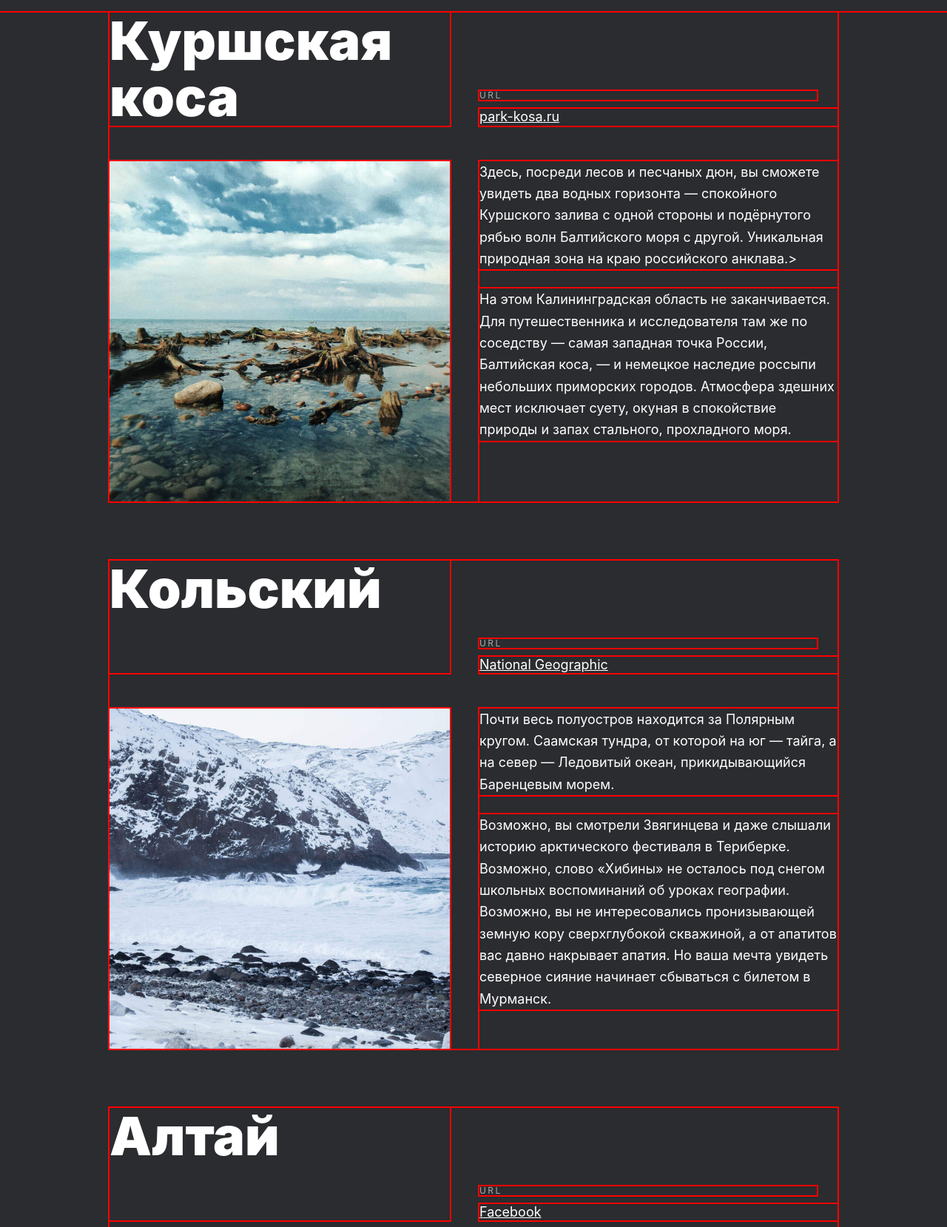
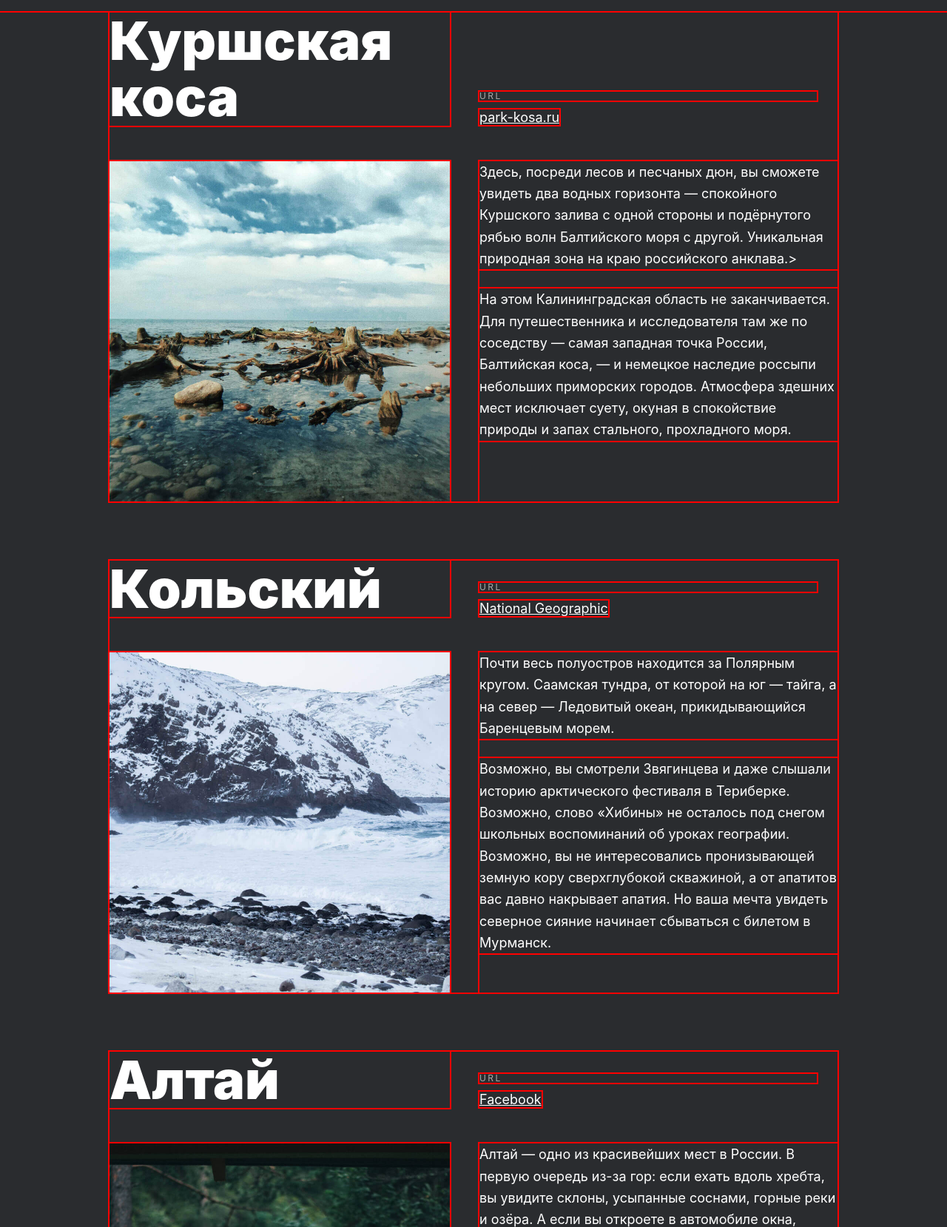
Before and after one commit to ksenia-gal/russian-travel, a plain HTML site: page index.html in a window 1280 px wide. Shown: the part 2500-4159 px from the top of the page at 74% size. Drawn offline with Linux system fonts and the light colour scheme; a web font is replaced by a local one.

Commit message:
22.01.23

```diff
--- a/blocks/place/__link/place__link.css
+++ b/blocks/place/__link/place__link.css
@@ -1,8 +1,6 @@
 .place__link {
-    grid-area: website;
     margin: 0;
     padding: 0;
-    margin-top: 130px;
     font-family: 'Inter', Arial, sans-serif;
     font-size: 18px;
     font-weight: 400;
--- a/blocks/place/__url-heading/place__url-heading.css
+++ b/blocks/place/__url-heading/place__url-heading.css
@@ -1,13 +1,11 @@
 .place__url-heading {
-    grid-area: website;
     width: 456px;
-    height: 12px;
     margin: 0;
-    margin-top: 106px;
     font-family: 'Inter', Arial, sans-serif;
     font-size: 12px;
     font-weight: 400;
     line-height: 12px;
+    margin-bottom: 12px;
     letter-spacing: 0.2em;
     color: #AAAAAA;
     outline: 2px solid red;
--- /dev/null
+++ b/blocks/place/__website/place__website.css
@@ -0,0 +1,5 @@
+.place__website {
+    grid-area: website;
+    align-self: end;
+    gap: 12px;
+}
--- a/blocks/place/place.css
+++ b/blocks/place/place.css
@@ -4,8 +4,8 @@
     grid-template-areas:
     "title website"
     "image text";
+    grid-template-columns: 460px 1fr;
     column-gap: 40px;
-    grid-template-columns: 460px 1fr;
     margin: 0;
     padding: 0;
     margin-bottom: 80px;
--- a/index.html
+++ b/index.html
@@ -172,10 +172,11 @@
           alt="Коса"
           data-type="auto"
         />
-        <div class="place__url-heading">URL</div>
+        <div class="place__website">
+          <p class="place__url-heading">URL</p>
         <a href="http://park-kosa.ru" class="place__link" target="_blank"
-          >park-kosa.ru</a
-        >
+          >park-kosa.ru</a>
+      </div>
         <div class="place__text">
                   <p class="place__paragraph">
           Здесь, посреди лесов и песчаных дюн, вы сможете увидеть два водных
@@ -200,13 +201,14 @@
           alt="Кольский"
           data-type="auto"
         />
-        <div class="place__url-heading">URL</div>
+        <div class="place__website">
+          <p class="place__url-heading">URL</p>
         <a
           href="https://yourshot.nationalgeographic.com/photos/?keywords=kolskiy"
           class="place__link"
           target="_blank"
-          >National Geographic</a
-        >
+          >National Geographic</a>
+        </div>
         <div class="place__text">
         <p class="place__paragraph">
           Почти весь полуостров находится за Полярным кругом. Саамская тундра,
@@ -231,7 +233,8 @@
           alt="Алтай"
           data-type="auto"
         />
-        <div class="place__url-heading">URL</div>
+        <div class="place__website">
+          <p class="place__url-heading">URL</p>
         <a
           href="https://www.youtube.com/watch?v=7ZEsoV7kWAQ
         "
@@ -239,6 +242,7 @@
           target="_blank"
           >Facebook</a
         >
+        </div>
         <div class="place__text">
         <p class="place__paragraph">
           Алтай — одно из красивейших мест в России. В первую очередь из-за гор:
@@ -262,10 +266,12 @@
           alt="Байкал"
           data-type="auto"
         />
-        <div class="place__url-heading">URL</div>
+        <div class="place__website">
+          <p class="place__url-heading">URL</p>
         <a href="https://vk.com/baikalmile" class="place__link" target="_blank"
           >https://vk.com/baikalmile</a
         >
+        </div>
         <div class="place__text">
         <p class="place__paragraph">
           Всем известен Байкал как крупнейшее озеро в мире. Многие также знают,
@@ -288,10 +294,12 @@
           alt="Карелия"
           data-type="auto"
         />
-        <div class="place__url-heading">URL</div>
+        <div class="place__website">
+          <p class="place__url-heading">URL</p>
         <a href="http://vodlozero.ru" class="place__link" target="_blank"
           >http://vodlozero.ru/</a
         >
+        </div>
         <div class="place__text">
         <p class="place__paragraph">
           Сибирь заканчивается не на Урале, а в Карелии: образующая тайгу
--- a/pages/index.css
+++ b/pages/index.css
@@ -20,6 +20,7 @@
 @import url(../blocks/places/places.css);
 @import url(../blocks/place/place.css);
 @import url(../blocks/place/__title/place__title.css);
+@import url(../blocks/place/__website/place__website.css);
 @import url(../blocks/place/__image/place__image.css);
 @import url(../blocks/place/__url-heading/place__url-heading.css);
 @import url(../blocks/place/__link/place__link.css);
```
